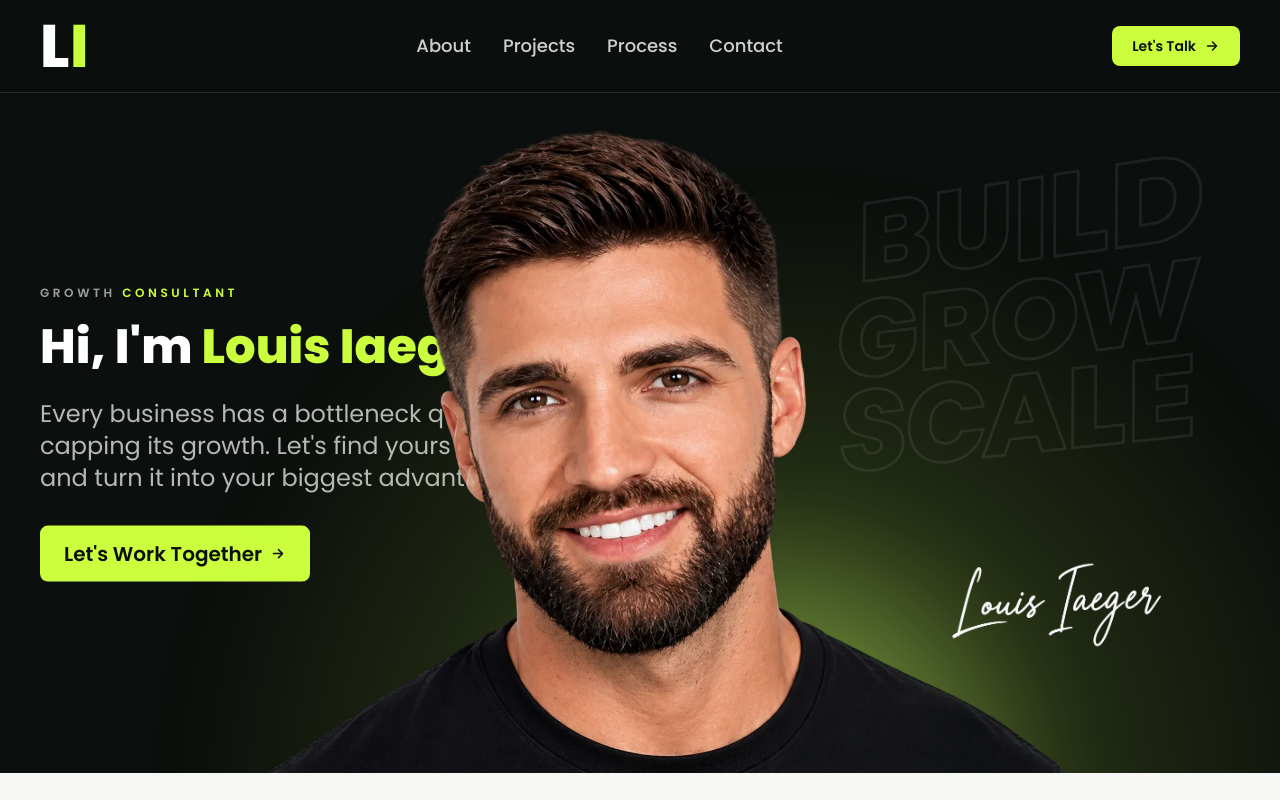
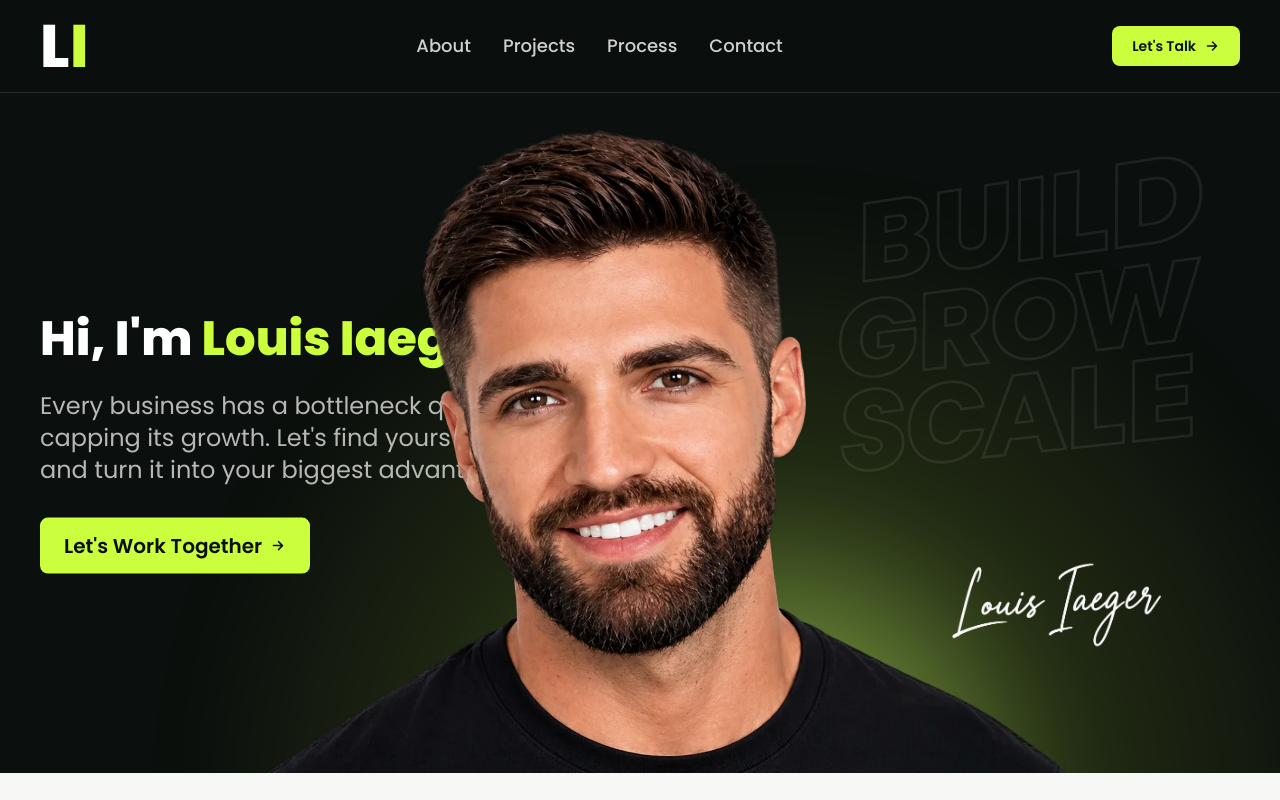
Before and after one commit to louisiaegerv/personal-site, an Astro site: page / in a window 1280 px wide. Shown: the top 800 px of the page. Built offline with nearby package versions, Linux system fonts and the light colour scheme; Astro itself is replaced by a stand-in of ours.

Commit message:
Hide "Growth Consultant" tagline in hero
Co-Authored-By: Claude Sonnet 5.5 <noreply@anthropic.com>

```diff
--- a/src/components/Hero.astro
+++ b/src/components/Hero.astro
@@ -33,9 +33,9 @@ const features = [
     id="hero-content"
     class="relative lg:absolute mx-auto max-w-[108rem] px-6 pb-16 lg:px-10 lg:pb-0 lg:top-1/2 lg:translate-y-[-50%] w-full left-[50%] translate-x-[-50%]"
   >
-    <p data-reveal class="text-xs font-semibold tracking-[0.3em] text-white/60">
+    <!-- <p data-reveal class="text-xs font-semibold tracking-[0.3em] text-white/60">
       GROWTH <span class="text-accent">CONSULTANT</span>
-    </p>
+    </p> -->
 
     <h1
       data-reveal
```
